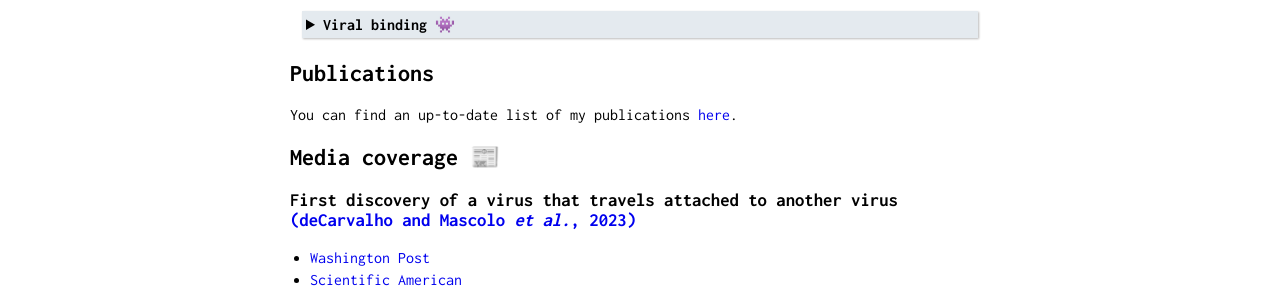
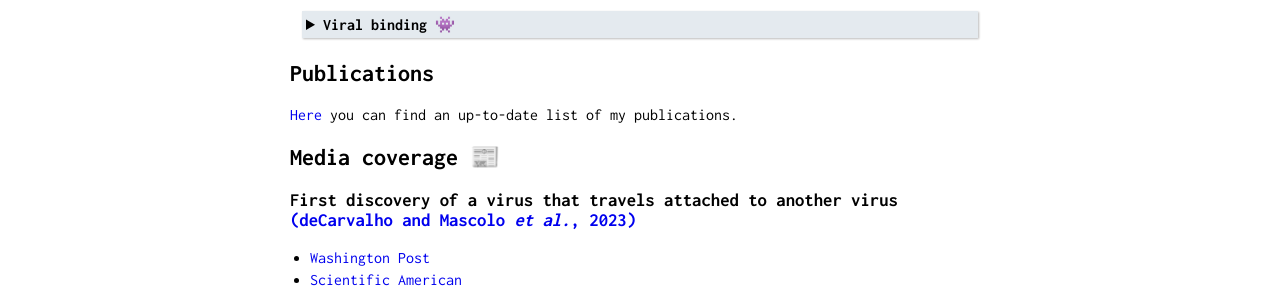
Before and after one commit to eliamascolo/eliamascolo.github.io, a Jekyll site: the page built from research.md, in a window 1280 px wide. Shown: the part 335-630 px from the top of the page. Built offline with Jekyll 4.4.1, drawn with Linux system fonts in a browser that asks for light colours.

```diff
--- a/research.md
+++ b/research.md
@@ -100,7 +100,7 @@ I developed an algorithm to systematically predict the presence of such hybrid T
 
 ## Publications
 
-You can find an up-to-date list of my publications [here](https://scholar.google.com/citations?user=xcVjtnsAAAAJ&hl=it&oi=ao).
+[Here](https://scholar.google.com/citations?user=xcVjtnsAAAAJ&hl=it&oi=ao) you can find an up-to-date list of my publications.
 
 ## Media coverage 📰
 
```
Also changed, not shown: comm_and_teaching.md (+1 -1 lines).
